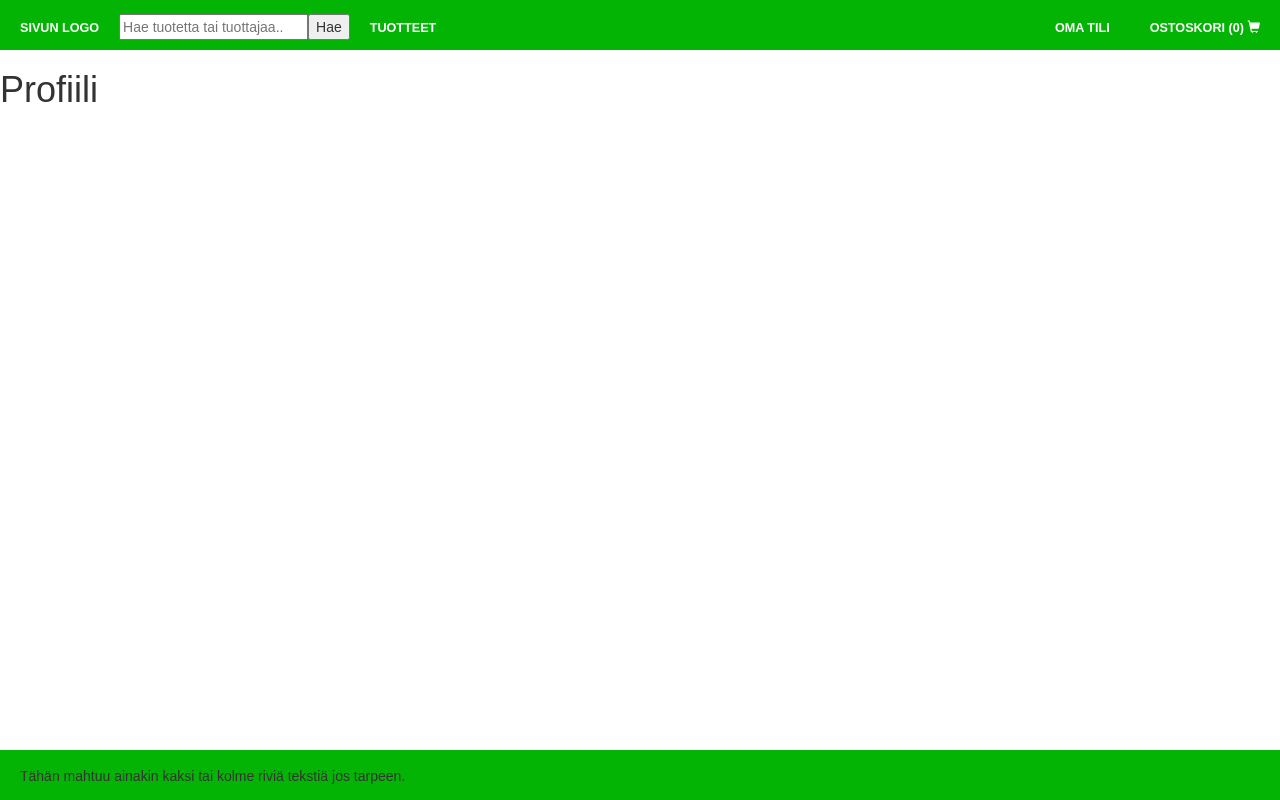
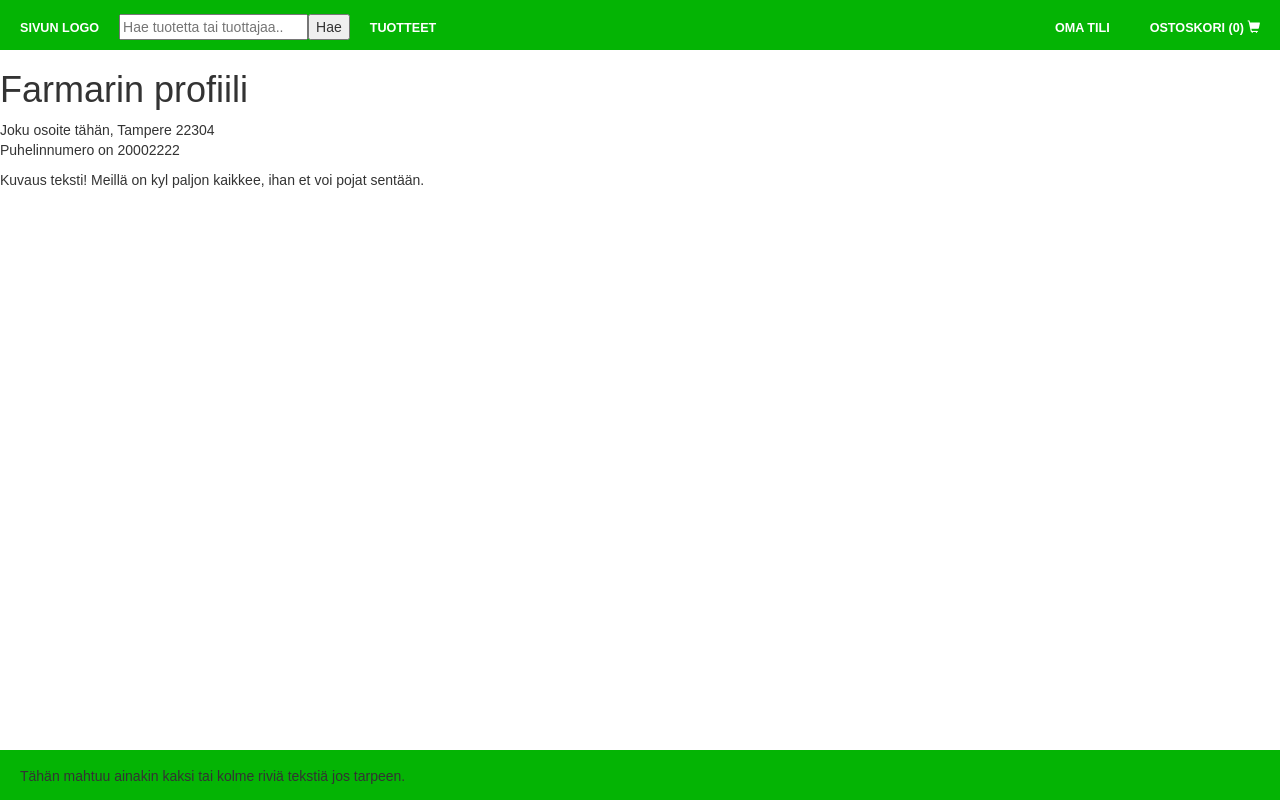
Before and after one commit to jnyste/lahiruoka, a React (Create React App) app in the folder frontend/: page /profiili in a window 1280 px wide. Built offline with nearby package versions, Linux system fonts and the light colour scheme.

Commit message:
UserProfile.js: Add places from farmer name, address and info text.

```diff
--- a/frontend/src/UserProfile.js
+++ b/frontend/src/UserProfile.js
@@ -12,7 +12,11 @@ class UserProfile extends Component {
 
     render() {
         return (
-            <h1>Profiili</h1>
+            <div className="profilecontainer">
+                <h1>Farmarin profiili</h1>
+                <p>Joku osoite tähän, Tampere 22304<br/> Puhelinnumero on 20002222</p>
+                <p>Kuvaus teksti! Meillä on kyl paljon kaikkee, ihan et voi pojat sentään.</p>
+            </div>
             )
     }
 }
```
